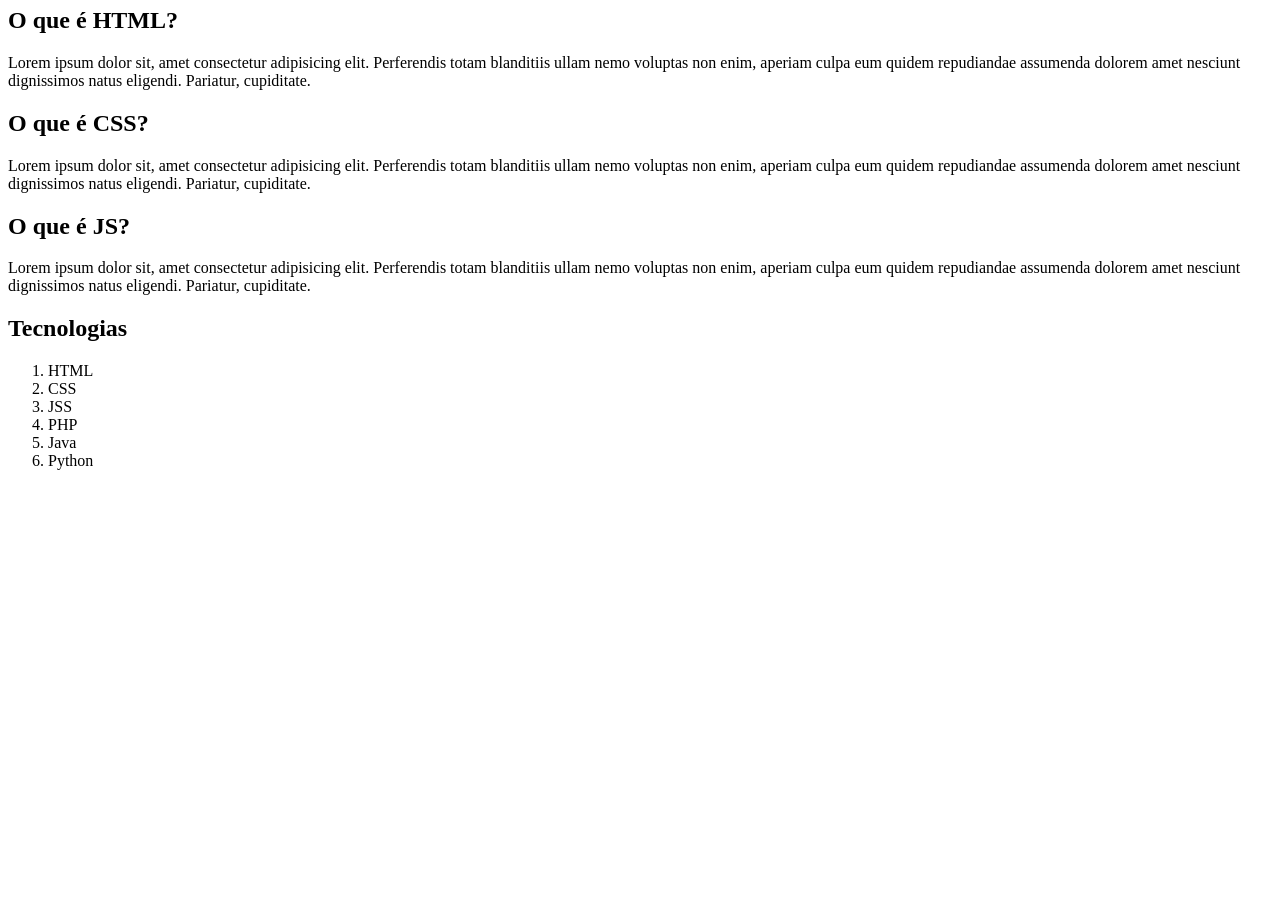
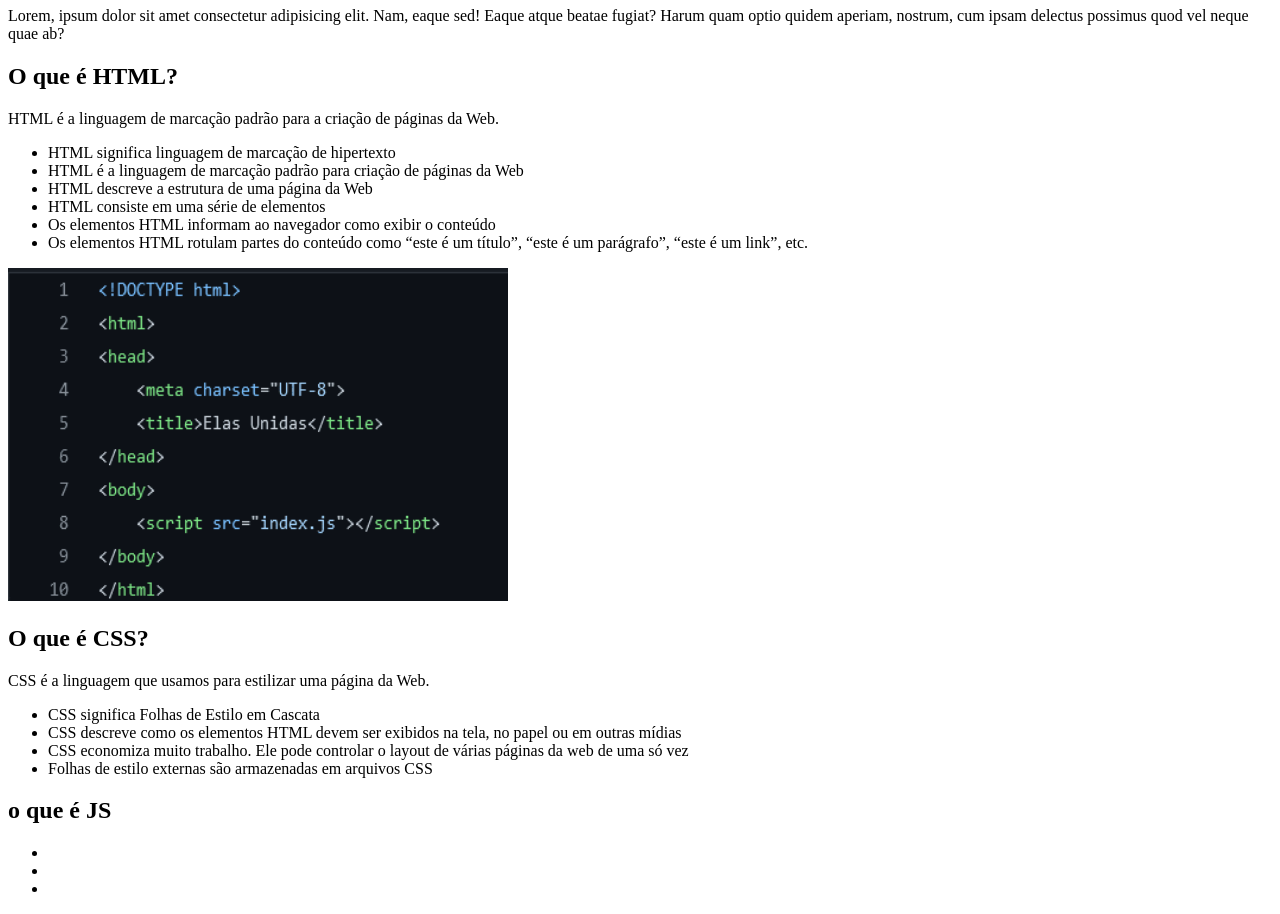
Before and after one commit to Viniciusdossantosandrade/MeuPrimeiroSite, a plain HTML site: page index.html in a window 1280 px wide. Shown: the part 73-987 px from the top of the page. Before the commit the page ends 800 px from the top, so only its background shows below. Drawn offline with Linux system fonts and the light colour scheme.

Commit message:
Alteração pagina index e inclui imagens

```diff
--- a/index.html
+++ b/index.html
@@ -6,27 +6,40 @@
     <title>Meu Primeiro Site</title>
 </head>
 <body>
-    <h1>Pagina Sobre Tecnologias Web</h1>
+    <h1>Desenvolvimento Web</h1>
+    <p>
+        Lorem, ipsum dolor sit amet consectetur adipisicing elit. Nam, eaque sed! Eaque atque beatae fugiat? Harum quam optio quidem aperiam, nostrum, cum ipsam delectus possimus quod vel neque quae ab?
+    </p>
     <h2>O que é HTML?</h2>
     <P>
-        Lorem ipsum dolor sit, amet consectetur adipisicing elit. Perferendis totam blanditiis ullam nemo voluptas non enim, aperiam culpa eum quidem repudiandae assumenda dolorem amet nesciunt dignissimos natus eligendi. Pariatur, cupiditate.
+        HTML é a linguagem de marcação padrão para a criação de páginas da Web.
     </P>
+    <ul>
+        <li>HTML significa linguagem de marcação de hipertexto</li>
+        <li>HTML é a linguagem de marcação padrão para criação de páginas da Web</li>
+        <li>HTML descreve a estrutura de uma página da Web</li>
+        <li>HTML consiste em uma série de elementos</li>
+        <li>Os elementos HTML informam ao navegador como exibir o conteúdo</li>
+        <li>Os elementos HTML rotulam partes do conteúdo como “este é um título”, “este é um parágrafo”, “este é um link”, etc.</li>
+    </ul>
+    <img src="ing/estrutura.png" alt="Estrutura Básica do HTML" width="500" height="333">
     <h2>O que é CSS?</h2>
     <P>
-        Lorem ipsum dolor sit, amet consectetur adipisicing elit. Perferendis totam blanditiis ullam nemo voluptas non enim, aperiam culpa eum quidem repudiandae assumenda dolorem amet nesciunt dignissimos natus eligendi. Pariatur, cupiditate.
+        CSS é a linguagem que usamos para estilizar uma página da Web.
     </P>
-    <h2>O que é JS?</h2>
-    <P>
-        Lorem ipsum dolor sit, amet consectetur adipisicing elit. Perferendis totam blanditiis ullam nemo voluptas non enim, aperiam culpa eum quidem repudiandae assumenda dolorem amet nesciunt dignissimos natus eligendi. Pariatur, cupiditate.
-    </P>
-    <h2>Tecnologias</h2>
-    <ol>
-        <li>HTML</li>
-        <li>CSS</li>
-        <li>JSS</li>
-        <li>PHP</li>
-        <li>Java</li>
-        <li>Python</li>
-    </ol>
+    <ul>
+        <li>CSS significa Folhas de Estilo em Cascata</li>
+        <li>CSS descreve como os elementos HTML devem ser exibidos na tela, no papel ou em outras mídias</li>
+        <li>CSS economiza muito trabalho. Ele pode controlar o layout de várias páginas da web de uma só vez</li>
+        <li>Folhas de estilo externas são armazenadas em arquivos CSS</li>
+    </ul>
+
+    <h2>o que é JS</h2>
+    <p></p>
+    <ul>
+        <li></li>
+        <li></li>
+        <li></li>
+    </ul>
 </body>
 </html>
```
Also changed, not shown: ing/estrutura.png (added).
